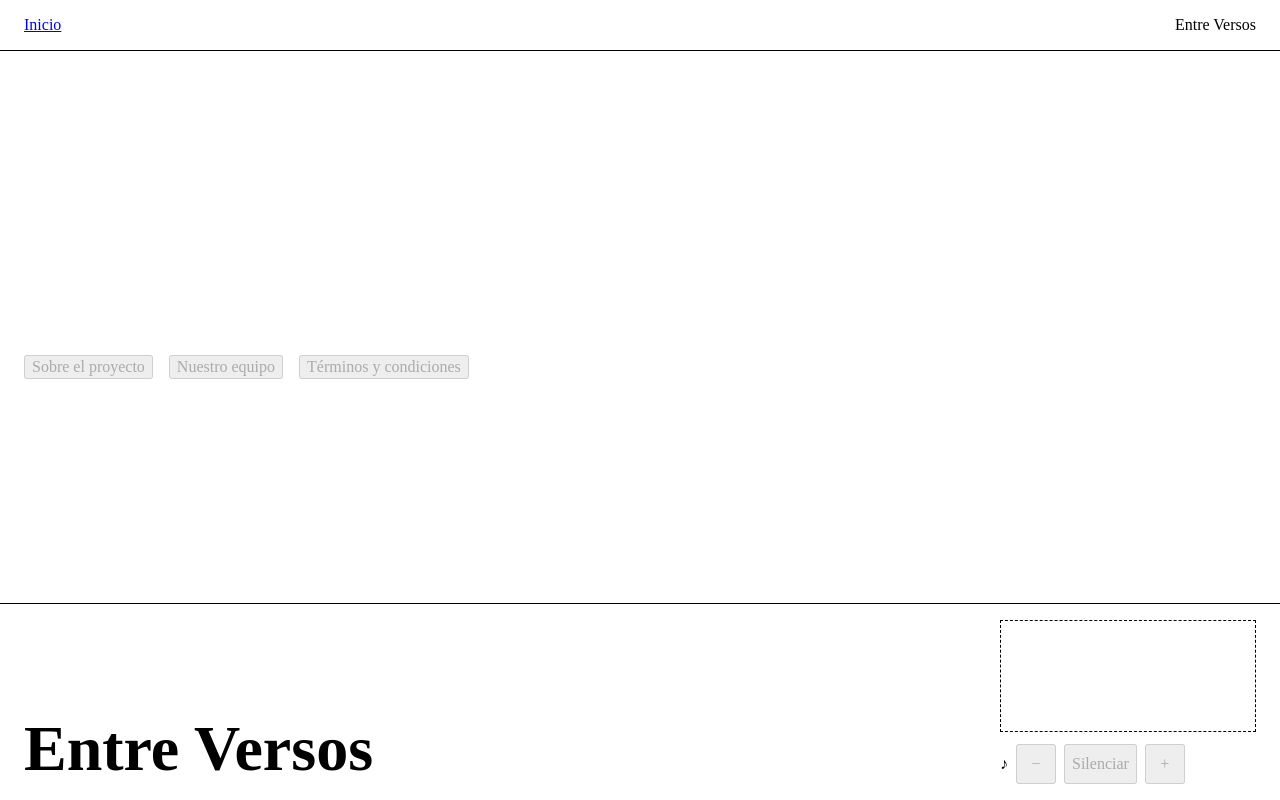
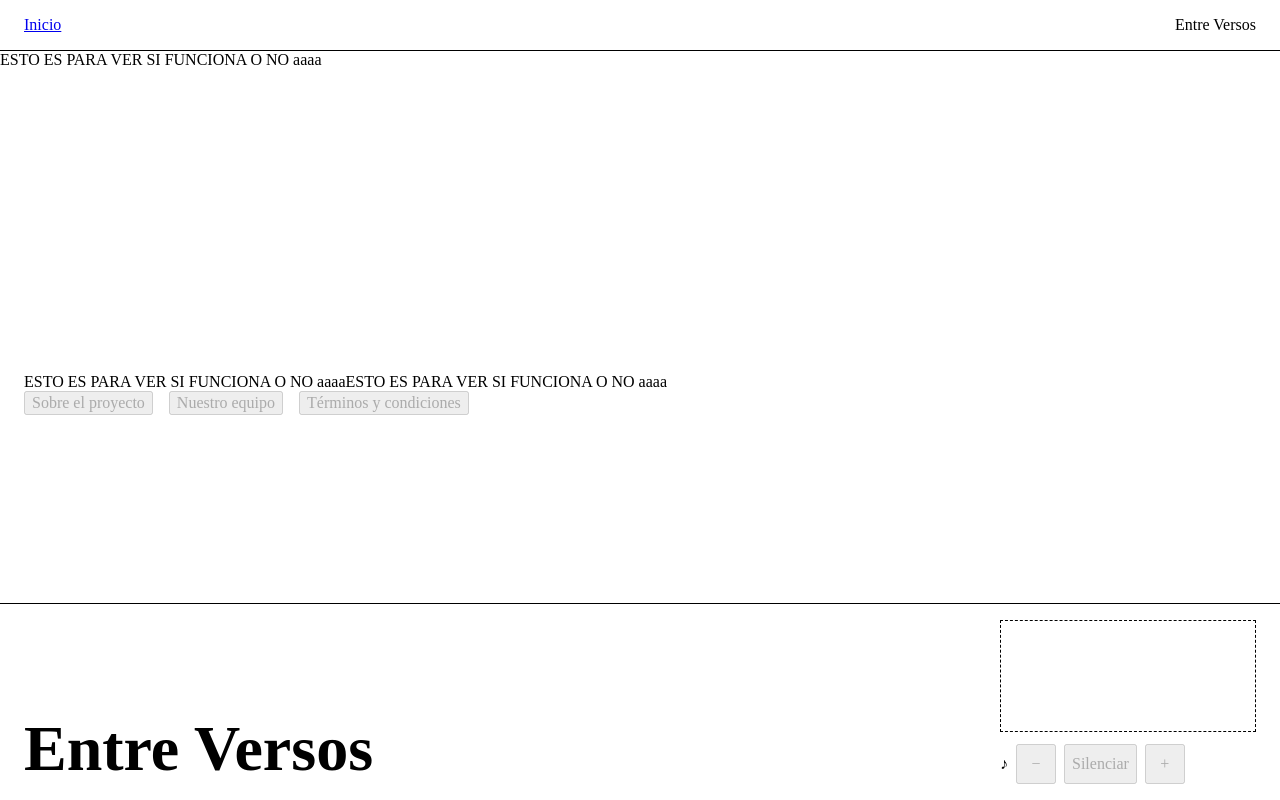
Before and after one commit to vifiedler/entre-versos-v2, a WordPress theme: template front-page.php in a window 1280 px wide. Run offline with PHP 8.4 and a stand-in for WordPress, Linux system fonts and the light colour scheme; the site name, menu and one post (Sample post) are stand-ins, and other content is empty.

Commit message:
prueba repositorio git

```diff
--- a/front-page.php
+++ b/front-page.php
@@ -1,7 +1,7 @@
 <?php
 /** Portada: solo marco de página. El HTML del contenido está en template-parts/. */
 get_header();
-?>
+?>ESTO ES PARA VER SI FUNCIONA O NO aaaa
 <main id="contenido-principal" class="contenido-principal contenido-principal--inicio">
     <?php get_template_part( 'template-parts/content-page', 'inicio' ); ?>
 </main>
--- a/page.php
+++ b/page.php
@@ -2,7 +2,6 @@
 /** Plantilla genérica para páginas WordPress. */
 get_header();
 ?>
-ESTO ES PARA VER SI FUNCIONA O NO aaaa
 <main id="contenido-principal" class="contenido-principal contenido-principal--pagina">
     <?php while ( have_posts() ) : the_post();
         get_template_part( 'template-parts/content', 'page' );
--- a/template-parts/content-page-inicio.php
+++ b/template-parts/content-page-inicio.php
@@ -13,7 +13,7 @@ $secciones = array(
         <!-- Tarjetas fotográficas tipo Polaroid: pendientes de REST API y JavaScript. -->
     </div>
 </section>
-
+ESTO ES PARA VER SI FUNCIONA O NO aaaaESTO ES PARA VER SI FUNCIONA O NO aaaa
 <nav class="enlaces-informativos" aria-label="Información del proyecto">
     <?php foreach ( $secciones as $seccion ) :
         $pagina_info = get_page_by_path( $seccion['slug'], OBJECT, 'page' );
```
